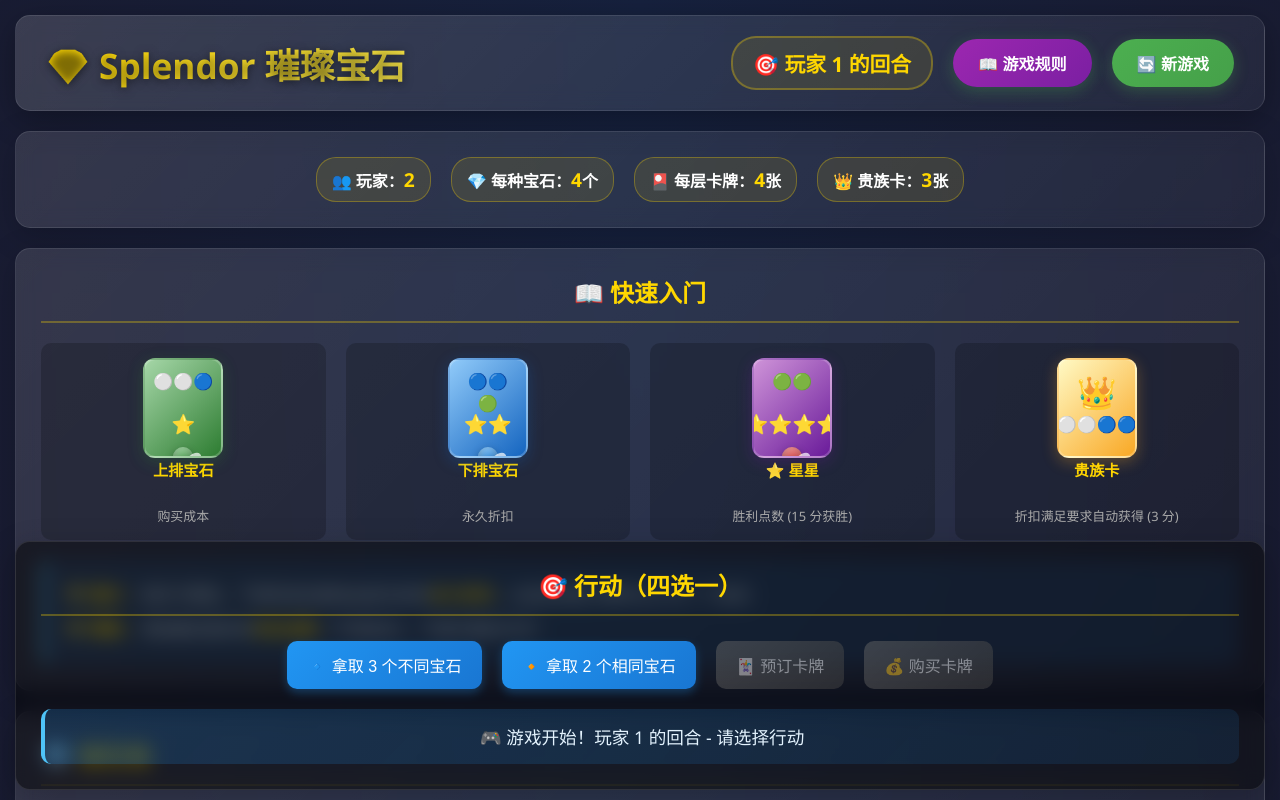
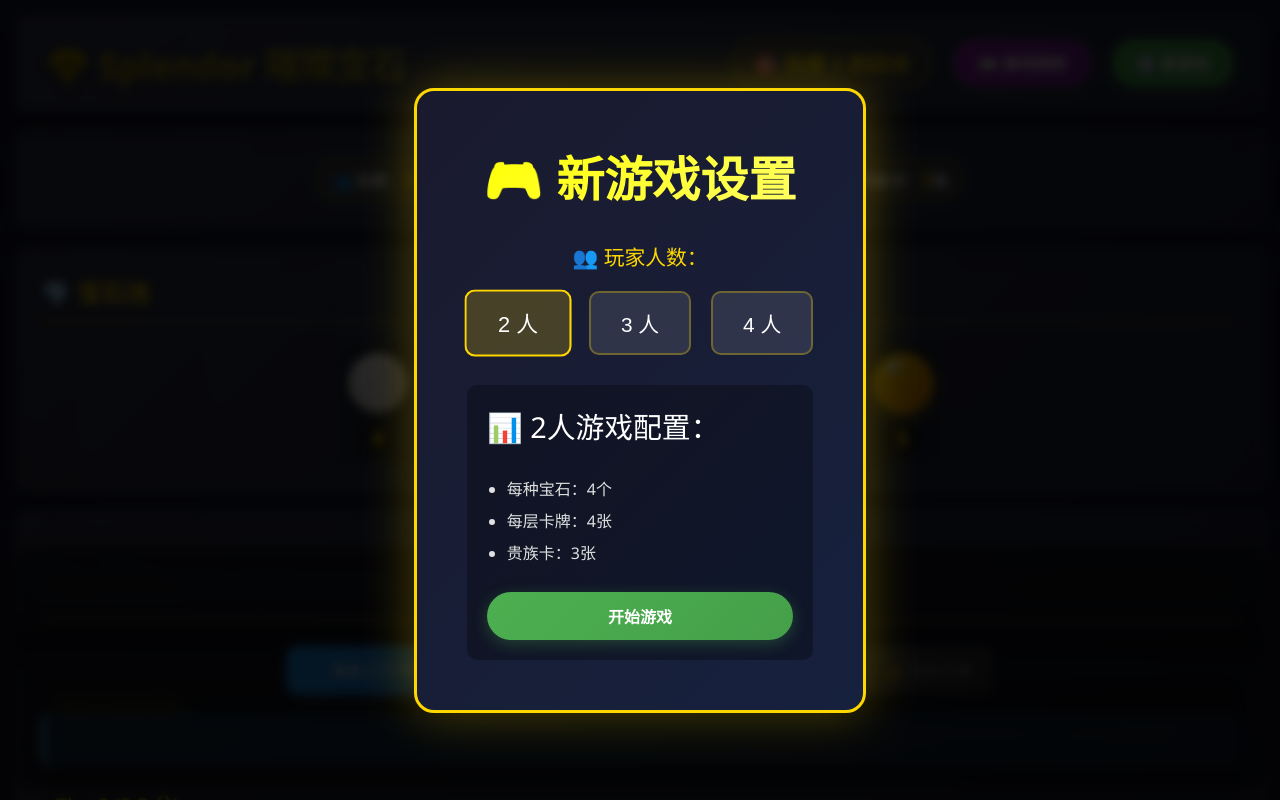
Before and after one commit to barbaracheng/splendor-game, a plain HTML site: page index.html in a window 1280 px wide. Shown: the top 800 px of the page. Drawn offline with Linux system fonts and the light colour scheme.

Commit message:
添加玩家选择功能 + 快速入门移到规则弹窗

```diff
--- a/game.js
+++ b/game.js
@@ -1,7 +1,7 @@
 // Splendor Game UI Controller - 原版规则
 
 class SplendorUI {
-    constructor(playerCount = 2) {
+    constructor(playerCount) {
         this.game = new SplendorGame(playerCount);
         this.selectedGems = [];
         this.selectedCard = null;
@@ -557,10 +557,13 @@ class SplendorUI {
     }
 }
 
-// 启动游戏（默认 2 人）
+// 启动游戏
 let gameUI;
+let selectedPlayers = 2;
+
 document.addEventListener('DOMContentLoaded', () => {
-    gameUI = new SplendorUI(2);
+    // 显示设置弹窗
+    showSetupModal();
 
     // 添加 CSS 动画
     const style = document.createElement('style');
@@ -621,6 +624,97 @@ document.addEventListener('DOMContentLoaded', () => {
             font-style: italic;
             padding: 10px;
         }
+        .setup-section {
+            margin: 30px 0;
+            text-align: center;
+        }
+        .setup-section label {
+            display: block;
+            font-size: 1.3em;
+            margin-bottom: 20px;
+            color: #ffd700;
+        }
+        .player-select {
+            display: flex;
+            gap: 20px;
+            justify-content: center;
+        }
+        .player-btn {
+            padding: 15px 30px;
+            font-size: 1.3em;
+            background: rgba(255,255,255,0.1);
+            border: 2px solid rgba(255,215,0,0.3);
+            color: #fff;
+            border-radius: 10px;
+            cursor: pointer;
+            transition: all 0.3s;
+        }
+        .player-btn:hover, .player-btn.selected {
+            background: rgba(255,215,0,0.2);
+            border-color: #ffd700;
+            transform: scale(1.05);
+        }
+        .setup-info {
+            background: rgba(0,0,0,0.3);
+            padding: 20px;
+            border-radius: 10px;
+            margin-top: 20px;
+            text-align: left;
+        }
+        .setup-info ul {
+            margin-top: 10px;
+            padding-left: 20px;
+        }
+        .setup-info li {
+            margin: 8px 0;
+            color: #e0e0e0;
+        }
     `;
     document.head.appendChild(style);
 });
+
+// 显示设置弹窗
+function showSetupModal() {
+    const modal = document.getElementById('setup-modal');
+    modal.classList.remove('hidden');
+
+    // 玩家选择按钮事件
+    document.querySelectorAll('.player-btn').forEach(btn => {
+        btn.addEventListener('click', () => {
+            document.querySelectorAll('.player-btn').forEach(b => b.classList.remove('selected'));
+            btn.classList.add('selected');
+            selectedPlayers = parseInt(btn.dataset.players);
+            updateSetupInfo();
+        });
+    });
+
+    // 默认选中 2 人
+    document.querySelector('[data-players="2"]').classList.add('selected');
+    updateSetupInfo();
+}
+
+// 更新设置信息
+function updateSetupInfo() {
+    const info = document.getElementById('setup-info');
+    const configs = {
+        2: { gems: 4, cards: 4, nobles: 3 },
+        3: { gems: 5, cards: 5, nobles: 4 },
+        4: { gems: 5, cards: 6, nobles: 4 }
+    };
+    const config = configs[selectedPlayers];
+    info.innerHTML = `
+        <p>📊 ${selectedPlayers}人游戏配置：</p>
+        <ul>
+            <li>每种宝石：${config.gems}个</li>
+            <li>每层卡牌：${config.cards}张</li>
+            <li>贵族卡：${config.nobles}张</li>
+        </ul>
+        <button class="btn" onclick="startGame(${selectedPlayers})" style="margin-top:20px;width:100%;">开始游戏</button>
+    `;
+}
+
+// 开始游戏
+function startGame(playerCount) {
+    document.getElementById('setup-modal').classList.add('hidden');
+    gameUI = new SplendorUI(playerCount);
+}
--- a/index.html
+++ b/index.html
@@ -23,61 +23,6 @@
             <div class="config-item">💎 每种宝石：<span id="config-gems">4</span>个</div>
             <div class="config-item">🎴 每层卡牌：<span id="config-cards">4</span>张</div>
             <div class="config-item">👑 贵族卡：<span id="config-nobles">3</span>张</div>
-        </div>
-
-        <!-- 卡牌图例说明 -->
-        <div class="card-legend section">
-            <h3>📖 快速入门</h3>
-            <div class="legend-grid">
-                <div class="legend-item">
-                    <div class="legend-card card tier1" style="width:80px;height:100px;margin:0 auto;">
-                        <div class="legend-cost">⚪⚪🔵</div>
-                        <div class="legend-points">⭐</div>
-                        <div class="legend-bonus"><span class="gem gem-green" style="width:20px;height:20px;"></span></div>
-                    </div>
-                    <div class="legend-label">
-                        <strong>上排宝石</strong><br>
-                        <small>购买成本</small>
-                    </div>
-                </div>
-                <div class="legend-item">
-                    <div class="legend-card card tier2" style="width:80px;height:100px;margin:0 auto;">
-                        <div class="legend-cost">🔵🔵🟢</div>
-                        <div class="legend-points">⭐⭐</div>
-                        <div class="legend-bonus"><span class="gem gem-blue" style="width:20px;height:20px;"></span></div>
-                    </div>
-                    <div class="legend-label">
-                        <strong>下排宝石</strong><br>
-                        <small>永久折扣</small>
-                    </div>
-                </div>
-                <div class="legend-item">
-                    <div class="legend-card card tier3" style="width:80px;height:100px;margin:0 auto;">
-                        <div class="legend-cost">🟢🟢</div>
-                        <div class="legend-points">⭐⭐⭐⭐</div>
-                        <div class="legend-bonus"><span class="gem gem-red" style="width:20px;height:20px;"></span></div>
-                    </div>
-                    <div class="legend-label">
-                        <strong>⭐ 星星</strong><br>
-                        <small>胜利点数 (15 分获胜)</small>
-                    </div>
-                </div>
-                <div class="legend-item">
-                    <div class="legend-card card noble" style="width:80px;height:100px;margin:0 auto;">
-                        <div style="font-size:2em;text-align:center;">👑</div>
-                        <div class="legend-cost">⚪⚪⚪🔵🔵🔵</div>
-                        <div class="legend-points">⭐⭐⭐</div>
-                    </div>
-                    <div class="legend-label">
-                        <strong>贵族卡</strong><br>
-                        <small>折扣满足要求自动获得 (3 分)</small>
-                    </div>
-                </div>
-            </div>
-            <div class="legend-tips">
-                <div class="tip">💡 <strong>提示：</strong> 购买卡牌后，下排的宝石颜色会成为你的<strong>永久折扣</strong>，以后买同色卡牌可以少付 1 个宝石</div>
-                <div class="tip">💡 <strong>策略：</strong> 贵族看的是你的<strong>折扣总数</strong>（下排宝石），不是手里的代币！</div>
-            </div>
         </div>
 
         <!-- 游戏板 -->
@@ -246,6 +191,83 @@
                             <li>贵族卡：<span id="rule-nobles">3</span>张</li>
                         </ul>
                     </div>
+
+                    <div class="rule-section">
+                        <h3>📖 快速入门 - 卡牌说明</h3>
+                        <div class="legend-grid">
+                            <div class="legend-item">
+                                <div class="legend-card card tier1" style="width:80px;height:100px;margin:0 auto;">
+                                    <div class="legend-cost">⚪⚪🔵</div>
+                                    <div class="legend-points">⭐1</div>
+                                    <div class="legend-bonus"><span class="gem gem-green" style="width:20px;height:20px;display:inline-block;margin:0 auto;"></span></div>
+                                </div>
+                                <div class="legend-label">
+                                    <strong>上排宝石</strong><br>
+                                    <small>购买成本</small>
+                                </div>
+                            </div>
+                            <div class="legend-item">
+                                <div class="legend-card card tier2" style="width:80px;height:100px;margin:0 auto;">
+                                    <div class="legend-cost">🔵🔵🟢</div>
+                                    <div class="legend-points">⭐2</div>
+                                    <div class="legend-bonus"><span class="gem gem-blue" style="width:20px;height:20px;display:inline-block;margin:0 auto;"></span></div>
+                                </div>
+                                <div class="legend-label">
+                                    <strong>下排宝石</strong><br>
+                                    <small>永久折扣</small>
+                                </div>
+                            </div>
+                            <div class="legend-item">
+                                <div class="legend-card card tier3" style="width:80px;height:100px;margin:0 auto;">
+                                    <div class="legend-cost">🟢🟢</div>
+                                    <div class="legend-points">⭐4</div>
+                                    <div class="legend-bonus"><span class="gem gem-red" style="width:20px;height:20px;display:inline-block;margin:0 auto;"></span></div>
+                                </div>
+                                <div class="legend-label">
+                                    <strong>⭐ 星星</strong><br>
+                                    <small>胜利点数 (15 分获胜)</small>
+                                </div>
+                            </div>
+                            <div class="legend-item">
+                                <div class="legend-card card noble" style="width:80px;height:100px;margin:0 auto;">
+                                    <div style="font-size:2em;text-align:center;">👑</div>
+                                    <div class="legend-cost">⚪⚪⚪🔵🔵🔵</div>
+                                    <div class="legend-points">⭐3</div>
+                                </div>
+                                <div class="legend-label">
+                                    <strong>贵族卡</strong><br>
+                                    <small>折扣满足要求自动获得</small>
+                                </div>
+                            </div>
+                        </div>
+                        <div class="legend-tips">
+                            <div class="tip">💡 <strong>提示：</strong> 购买卡牌后，下排的宝石颜色会成为你的<strong>永久折扣</strong>，以后买同色卡牌可以少付 1 个宝石</div>
+                            <div class="tip">💡 <strong>策略：</strong> 贵族看的是你的<strong>折扣总数</strong>（下排宝石数量），不是手里的代币！</div>
+                        </div>
+                    </div>
+                </div>
+            </div>
+        </div>
+
+        <!-- 新游戏设置弹窗 -->
+        <div id="setup-modal" class="modal">
+            <div class="modal-content">
+                <h2>🎮 新游戏设置</h2>
+                <div class="setup-section">
+                    <label>👥 玩家人数：</label>
+                    <div class="player-select">
+                        <button class="player-btn" data-players="2">2 人</button>
+                        <button class="player-btn" data-players="3">3 人</button>
+                        <button class="player-btn" data-players="4">4 人</button>
+                    </div>
+                </div>
+                <div class="setup-info" id="setup-info">
+                    <p>📊 2 人游戏配置：</p>
+                    <ul>
+                        <li>每种宝石：4 个</li>
+                        <li>每层卡牌：4 张</li>
+                        <li>贵族卡：3 张</li>
+                    </ul>
                 </div>
             </div>
         </div>
```
